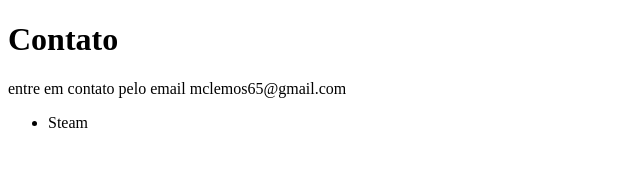
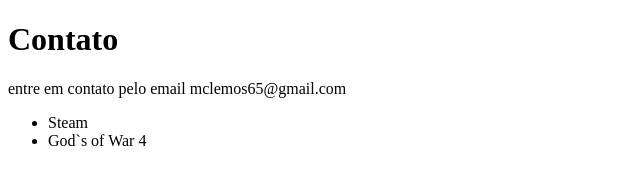
Before and after one commit to maraaujo/sistema-de-cadastro, a plain HTML site: page contato.html in a window 1280 px wide. Shown: the whole page, without its empty margins (0-640 px from the left). Drawn offline with Linux system fonts and the light colour scheme.

Commit message:
adicionando teste para realizar o merge

```diff
--- a/contato.html
+++ b/contato.html
@@ -15,6 +15,9 @@
                 <li>
                     Steam
                 </li>
+                <li>
+                    God`s of War 4
+                </li>
             </ul>
         </form>
     </div>
```
